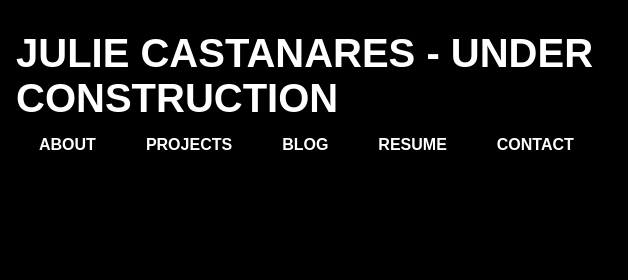
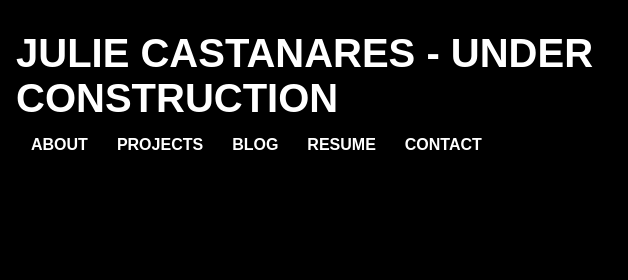
Before and after one commit to juliercastanares/Portfolios, a plain HTML site: page index.html in a window 1280 px wide. Shown: the top 280 px of the page, 458-1086 px from the left. Drawn offline with Linux system fonts and the light colour scheme.

Commit message:
Update style.css

```diff
--- a/style.css
+++ b/style.css
@@ -33,7 +33,7 @@ nav a {
   color: white;
   text-transform: uppercase;
   text-decoration: none;
-  margin: 0px 13px;
+  margin: 0px 0px 5px 5px;
   transition: 0.3s;
   font-weight: bold;
 }
```
